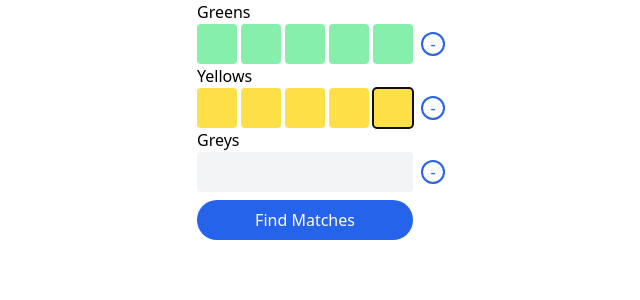
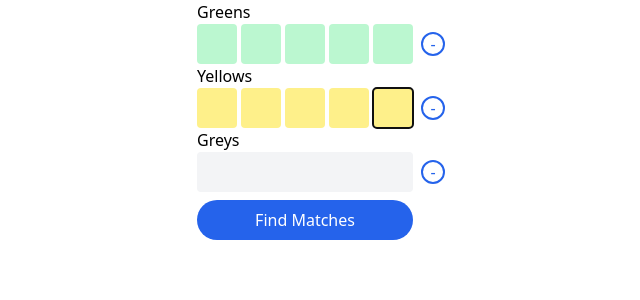
Before and after one commit to ee92/wordler, a Next.js app: page / in a window 1280 px wide. Shown: the top 300 px of the page, without its empty margins (315-955 px from the left). Built offline with nearby package versions, Linux system fonts and the light colour scheme.

Commit message:
fix input colors

```diff
--- a/pages/index.tsx
+++ b/pages/index.tsx
@@ -51,7 +51,7 @@ const Home: NextPage = () => {
 						{greens.map((letter, i) => (
 							<input
 								key={i}
-								className={`w-10 h-10 rounded text-center ${letter ? "bg-green-300" : "bg-green-200"}`}
+								className={`w-10 h-10 rounded text-center ${letter.value ? "bg-green-300" : "bg-green-200"}`}
 								value={letter.value}
 								onKeyDown={(e: any) => {
 									if (e.key === "Backspace") {
@@ -100,7 +100,7 @@ const Home: NextPage = () => {
 											key={`yellow-${i}-${j}`}
 											id={`yellow-${i}-${j}`}
 											autoFocus={letter.autoFocus}
-											className={`w-10 h-10 rounded text-center ${letter ? "bg-yellow-300" : "bg-yellow-200"}`}
+											className={`w-10 h-10 rounded text-center ${letter.value ? "bg-yellow-300" : "bg-yellow-200"}`}
 											value={letter.value}
 											onKeyDown={(e: any) => {
 												if (e.key === "Backspace" && letter) {
```
